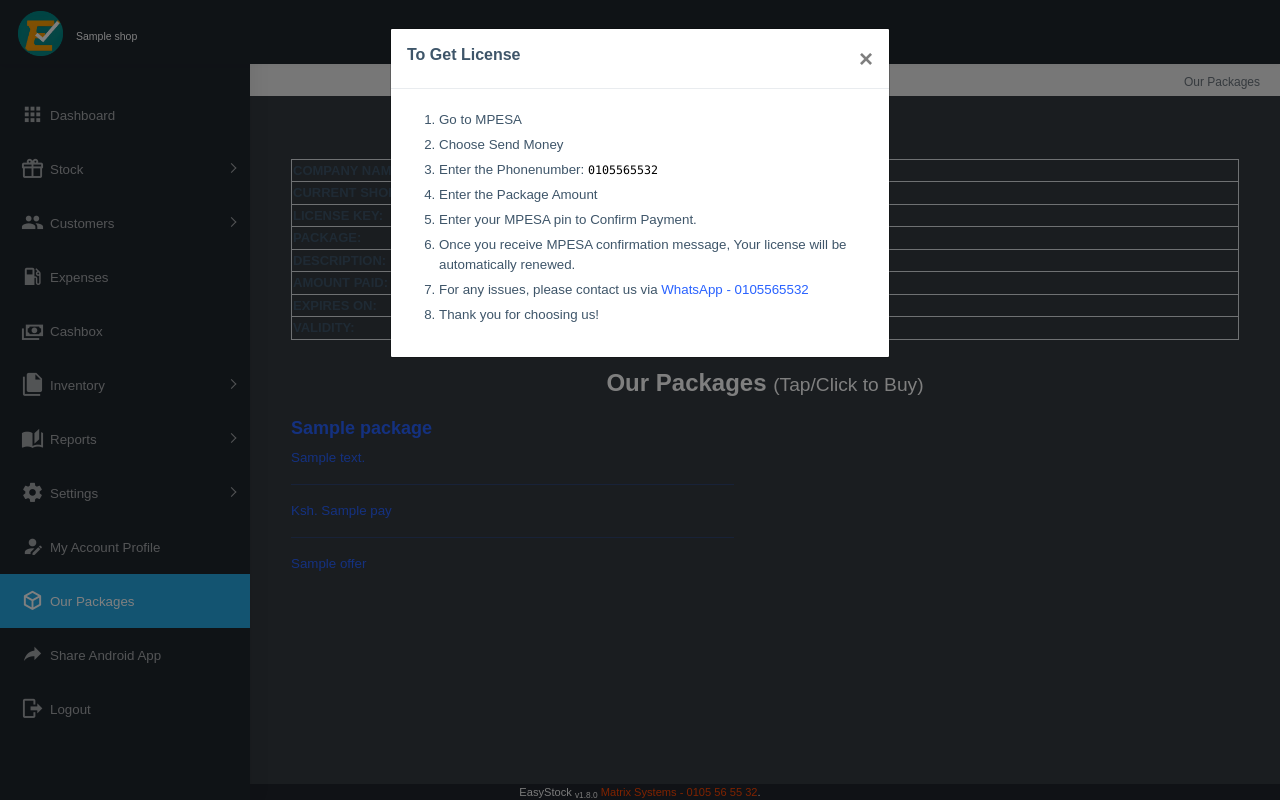
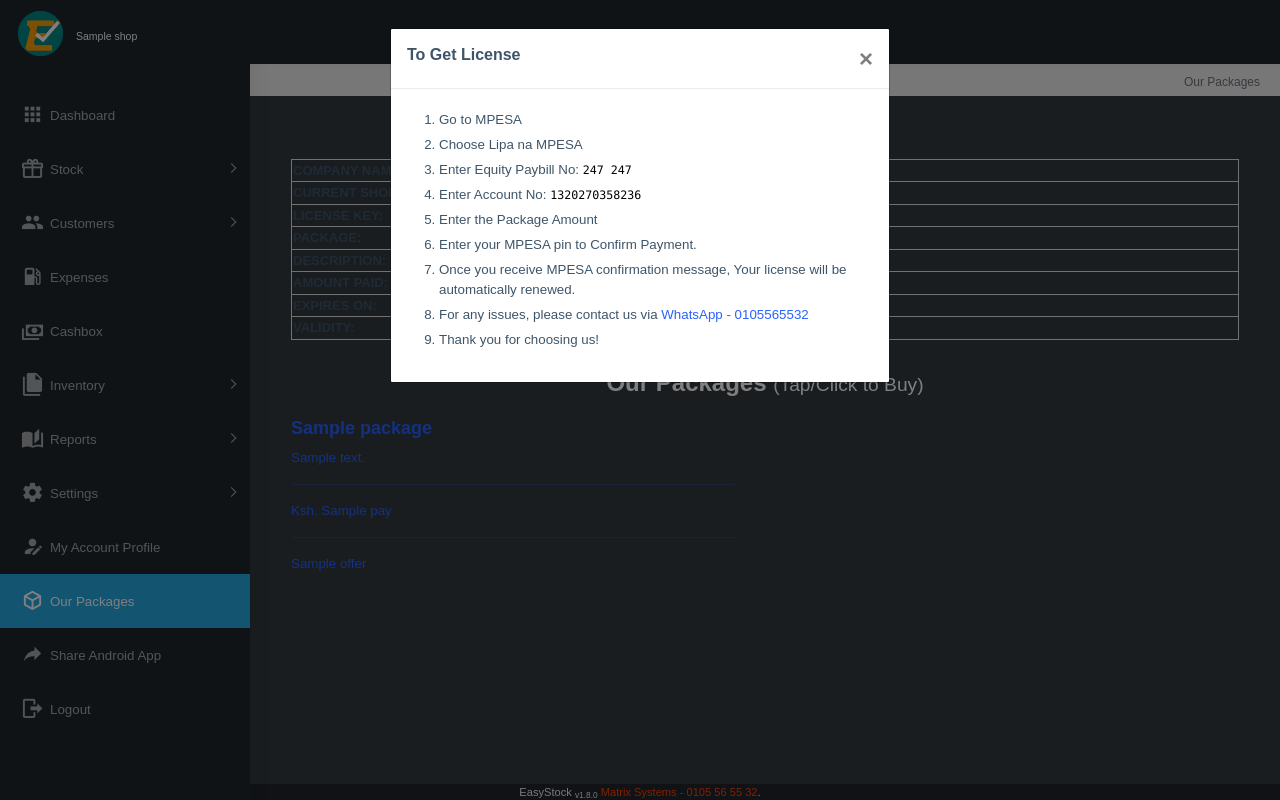
Before and after one commit to dennis-mutethia/easy-stock, a Flask app: page /packages in a window 1280 px wide, after a click that opens the changed part. Run offline with Flask 3, Linux system fonts and the light colour scheme; a user stored in the database is signed in; a database or web service that is not in the repository returns one stand-in record (values such as "Sample title"); data that the repository does not hold is empty; some libraries are stand-ins or nearby versions.

Commit message:
Update packages.html
Add paybill and account

```diff
--- a/templates/packages.html
+++ b/templates/packages.html
@@ -105,8 +105,9 @@
                         <li>Enter your MPESA pin to Confirm Payment.</li>
                         <li>Once you receive MPESA confirmation message, Your license will be automatically renewed.</li> -->
                         <li>Go to MPESA</li>
-                        <li>Choose Send Money</li>
-                        <li>Enter the Phonenumber: <code class="text-xs" style="color: black;" id="phone_number">0105565532</code></li>
+                        <li>Choose Lipa na MPESA</li>
+                        <li>Enter Equity Paybill No: <code class="text-xs" style="color: black;" id="phone_number">247 247</code></li>
+                        <li>Enter Account No: <code class="text-xs" style="color: black;" id="account_number">1320270358236</code></li>
                         <li>Enter the Package Amount</li>
                         <li>Enter your MPESA pin to Confirm Payment.</li>
                         <li>Once you receive MPESA confirmation message, Your license will be automatically renewed.</li>
```
